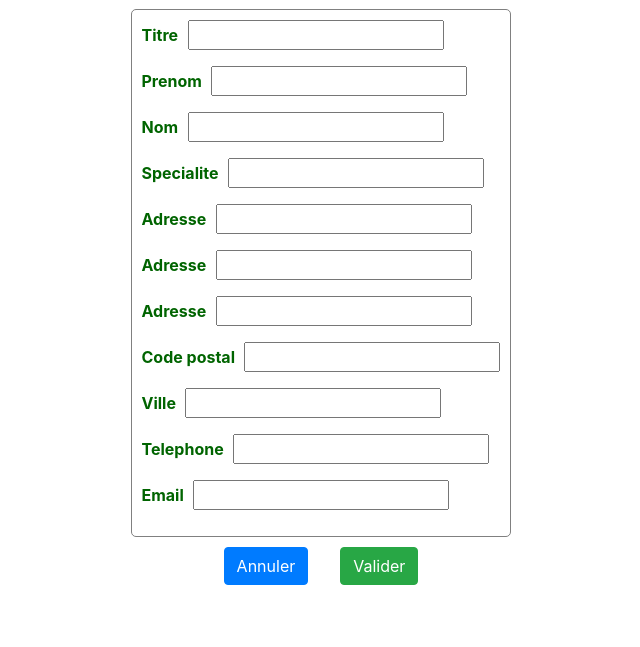
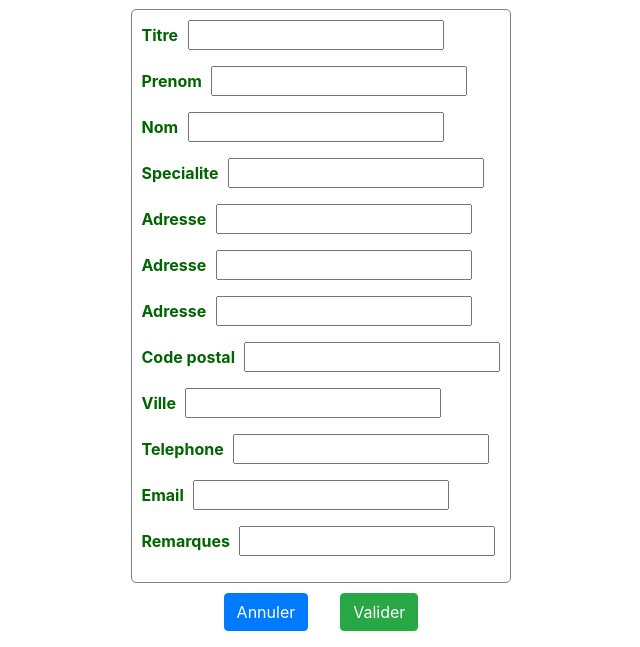
Before and after one commit to BrRoman/infirmerie, a Django app: template infirmerie/apps/toubibs/templates/toubibs/form.html in a window 1280 px wide. Shown: the part 183-830 px from the top of the page, without its empty margins (319-959 px from the left). Before the commit the page ends 768 px from the top, so only its background shows below. Run offline with Django 3.2, Linux system fonts and the light colour scheme; the template is opened without the code that fills it: most values are stand-ins (such as "Sample title", 1, 10 or a date in 2020); form fields are guessed from the names that the template uses; style sheets or scripts are compiled from the project's sources; some libraries are stand-ins or nearby versions.

Commit message:
Toubibs: field remarques added.

```diff
--- a/infirmerie/apps/toubibs/models.py
+++ b/infirmerie/apps/toubibs/models.py
@@ -17,6 +17,7 @@ class Toubib(models.Model):
     ville = models.CharField(max_length=255, null=True, blank=True)
     telephone = models.CharField(max_length=20, null=True, blank=True)
     email = models.EmailField(null=True, blank=True)
+    remarques = models.TextField(null=True, blank=True)
     created_at = models.DateTimeField(auto_now_add=True)
     last_modified = models.DateTimeField(auto_now=True)
 
--- a/infirmerie/apps/toubibs/templates/toubibs/form.html
+++ b/infirmerie/apps/toubibs/templates/toubibs/form.html
@@ -293,6 +293,30 @@
                 {% endif %}
             </div>
 
+            <!-- Remarques -->
+            <div class="form-group">
+                {{ form.remarques.label_tag }}
+                {% if form.is_bound %}
+                    {% if form.remarques.errors %}
+                        {% render_field form.remarques class="form-control is-invalid" %}
+                        {% for error in form.remarques.errors %}
+                            <div class="invalid-feedback" style="display: block;">
+                                {{ error }}
+                            </div>
+                        {% endfor %}
+                    {% else %}
+                        {% render_field form.remarques class="form-control is-valid" %}
+                    {% endif %}
+                {% else %}
+                    {% render_field form.remarques class="form-control" %}
+                {% endif %}
+                {% if form.remarques.help_text %}
+                    <small class="form-text text-muted">
+                        {{ form.remarques.help_text }}
+                    </small>
+                {% endif %}
+            </div>
+
         </div>
 
         <div class="d-flex justify-content-center">
```
Also changed, not shown: infirmerie/apps/toubibs/forms.py (+6 -1 lines).
